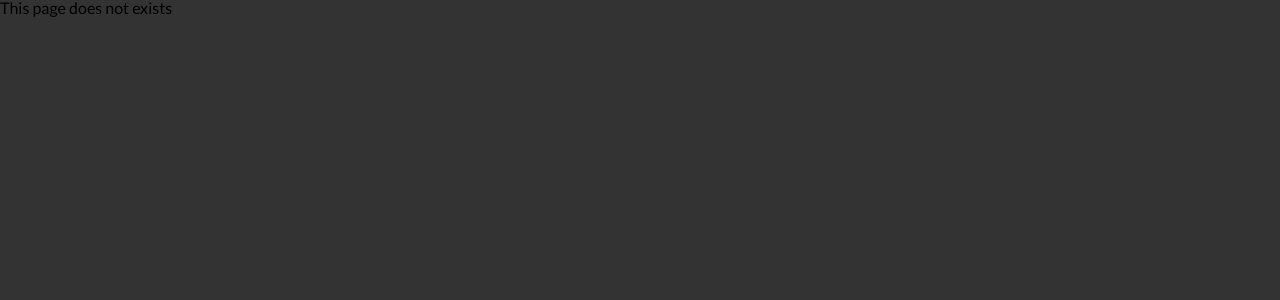
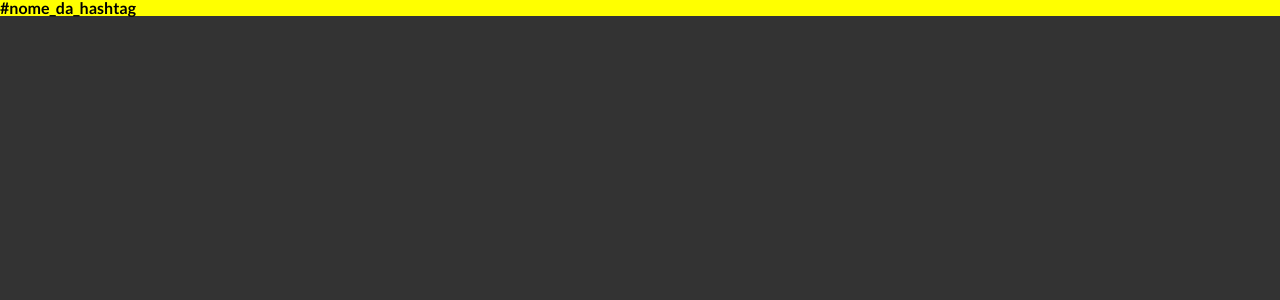
Before and after one commit to AnaliceDias/LinkrFront, a React (Create React App) app: page /hashtag_testes in a window 1280 px wide. Shown: the top 300 px of the page. Built offline with nearby package versions, Linux system fonts and the light colour scheme.

Commit message:
criação dos componentes hashtag +  hashtagsSidebar

```diff
--- a/package.json
+++ b/package.json
@@ -3,12 +3,14 @@
   "version": "0.1.0",
   "private": true,
   "dependencies": {
+    "@mdnm/react-hashtag": "^3.0.2",
     "@testing-library/jest-dom": "^5.16.4",
     "@testing-library/react": "^13.3.0",
     "@testing-library/user-event": "^13.5.0",
     "axios": "^0.27.2",
     "react": "^18.1.0",
     "react-dom": "^18.1.0",
+    "react-hashtag": "^2.1.2",
     "react-icons": "^4.4.0",
     "react-router-dom": "^6.3.0",
     "react-scripts": "5.0.1",
--- a/src/components/App.js
+++ b/src/components/App.js
@@ -1,8 +1,10 @@
 import { BrowserRouter, Routes, Route } from "react-router-dom"
 import { useState } from "react"
+import React from "react";
 
 import SignIn from "./SignIn"
 import SignUp from "./SignUp"
+import HashtagSidebar from "./HashtagSidebar";
 
 import TokenContext from "../contexts/TokenContext"
 
@@ -16,6 +18,7 @@ export default function App() {
           <Route path="/" element={<SignIn />} />
           <Route path="/sign-up" element={<SignUp />} />
           <Route path="*" element={<h1>This page does not exists</h1>} />
+          <Route path="/hashtag_testes" element={<HashtagSidebar />} />
         </Routes>
       </BrowserRouter>
     </TokenContext.Provider>
--- /dev/null
+++ b/src/components/Hashtag.js
@@ -0,0 +1,25 @@
+import styled from "styled-components";
+import API from "../repository/API";
+
+export default function Hashtag(props){
+    const hashtag = props.hashtag;
+    const postId = props.postId;
+
+    console.log(hashtag)
+
+    return (
+        <Container onClick={() => API.abrirHashtag(hashtag)}>
+            #{hashtag}
+        </Container>
+    )
+
+}
+
+const Container = styled.span`
+    font-weight: bold;
+    cursor: pointer;
+
+    span {
+        background: pink;
+    }
+`
--- /dev/null
+++ b/src/components/HashtagSidebar.js
@@ -0,0 +1,16 @@
+import styled from "styled-components";
+import Hashtag from "./Hashtag";
+
+export default function HashtagSidebar(){
+    return(
+        <Container>
+            <Hashtag  hashtag="nome_da_hashtag"/>
+        </Container>
+    )
+}
+
+const Container = styled.div`
+    width: 100px
+    heigth: 100px;
+    background: yellow;
+`
--- a/src/components/SignIn.js
+++ b/src/components/SignIn.js
@@ -5,6 +5,7 @@ import TokenContext from "../contexts/TokenContext"
 import API from "../repository/API"
 
 import authComponents from "./authStyle"
+
 const { Main, Title, Auth, AuthInput, AuthButton, StyledLink } = authComponents
 
 export default function SignIn() {
@@ -39,7 +40,6 @@ export default function SignIn() {
 
   return (
     <Main>
-
       <Title>
         <h1>linkr</h1>
         <p>save, share and discover the best links on the web</p>
--- a/src/repository/API.js
+++ b/src/repository/API.js
@@ -12,9 +12,14 @@ function login(body) {
   return promise
 }
 
+function abrirHashtag(hashtag){
+  alert(hashtag);
+}
+
 const API = {
   createUser,
   login,
+  abrirHashtag
 }
 
 export default API
```
Also changed, not shown: 1 other file (tests, documents, lock files or other folders).
